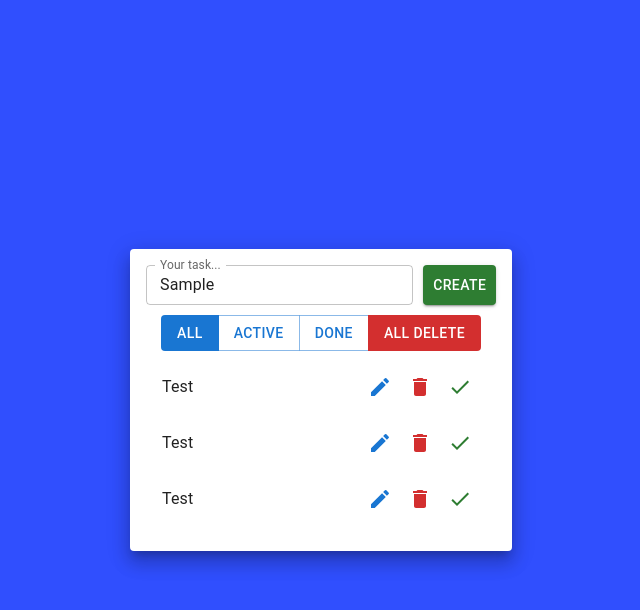
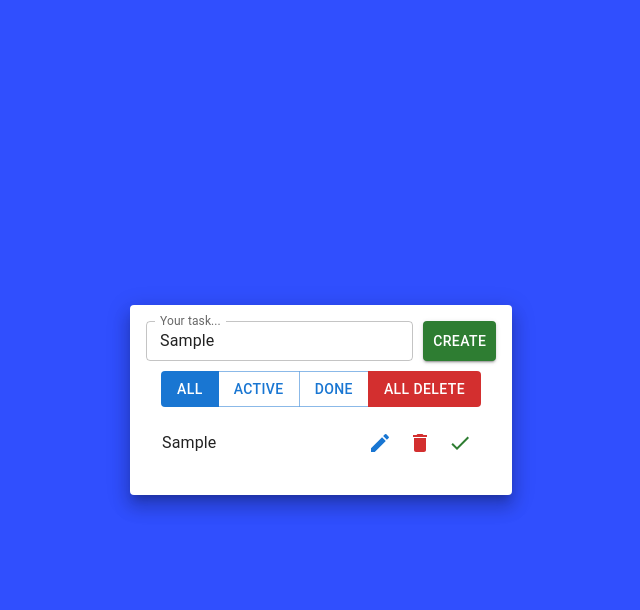
Before and after one commit to FillArt/todo, a React (Create React App) app: page / in a window 1280 px wide. Both pictures are taken after typing "Sample" into the empty fields and a click on the button "CREATE". Shown: the top 610 px of the page, without its empty margins (319-959 px from the left). Built offline with nearby package versions, Linux system fonts and the light colour scheme.

Commit message:
feat: added a function for change task

```diff
--- a/package.json
+++ b/package.json
@@ -15,10 +15,12 @@
     "@types/node": "^16.7.13",
     "@types/react": "^18.0.0",
     "@types/react-dom": "^18.0.0",
+    "@types/uuid": "^10.0.0",
     "react": "^19.0.0",
     "react-dom": "^19.0.0",
     "react-scripts": "5.0.1",
     "typescript": "^4.4.2",
+    "uuid": "^11.0.4",
     "web-vitals": "^2.1.0"
   },
   "scripts": {
--- a/src/components/Input/Input.tsx
+++ b/src/components/Input/Input.tsx
@@ -1,13 +1,15 @@
-import React, {ChangeEvent, useState} from 'react';
+import React, {ChangeEvent} from 'react';
 import TextField from "@mui/material/TextField";
 
 type BaseInputProps = {
     label: string;
+    value: string;
+    setValue: (value: string) => void;
 }
 
 export const BaseInput = (props: BaseInputProps) => {
-    const { label } = props;
-    const [value, setValue] = useState("");
+    const { label, value, setValue } = props;
+
 
     const onChangeHandler = (e: ChangeEvent<HTMLInputElement>) => setValue(e.target.value);
 
--- a/src/features/Todo/Todo.tsx
+++ b/src/features/Todo/Todo.tsx
@@ -6,7 +6,7 @@ import Paper from '@mui/material/Paper';
 import { styled } from '@mui/material/styles';
 
 import {Filter} from "../../types/Todo";
-import {todoReducer} from "../../reducers/todoReducer";
+import {addTodo, changeTodo, removeTodo, todoReducer} from "../../reducers/todoReducer";
 
 const Container = styled(Paper)(({ theme }) => ({
     width: 350,
@@ -16,13 +16,24 @@ const Container = styled(Paper)(({ theme }) => ({
 
 export const Todo = () => {
     const [filter, setFilter] = useState<Filter>('All');
-    const [state, dispathState] = useReducer(todoReducer, [])
+    const [state, dispatchState] = useReducer(todoReducer, [])
 
+    const addNewItem = (title: string) => dispatchState(addTodo(title))
+    const removeItem = (id: string) => dispatchState(removeTodo(id))
+    const changeItem = (id: string, title: string) => dispatchState(changeTodo(id, title))
 
     return (
         <Container elevation={12}>
-            <TodoControl filter={filter} setFilter={setFilter} />
-            <TodoList />
+            <TodoControl
+                filter={filter}
+                setFilter={setFilter}
+                addNewItem={addNewItem}
+            />
+            <TodoList
+                state={state}
+                removeItem={removeItem}
+                changeItem={changeItem}
+            />
         </Container>
     );
 };
--- a/src/features/Todo/TodoControl.tsx
+++ b/src/features/Todo/TodoControl.tsx
@@ -1,4 +1,4 @@
-import React from 'react';
+import React, {useState} from 'react';
 import Box from '@mui/material/Box';
 import {BaseInput} from "../../components/Input/Input";
 import {ButtonBase} from "../../components/Button/Button";
@@ -7,10 +7,13 @@ import {Filter, TodoControlProps} from "../../types/Todo";
 
 export const TodoControl = (props: TodoControlProps) => {
 
-    const {filter, setFilter} = props;
 
-    const onClickFilter = (filter: Filter) => {
-        setFilter(filter);
+    const {filter, setFilter, addNewItem} = props;
+    const [value, setValue] = useState("");
+
+    const onClickFilter = (filter: Filter) => setFilter(filter);
+    const onClickHandler = () => {
+        addNewItem(value)
     }
 
     return (
@@ -21,12 +24,12 @@ export const TodoControl = (props: TodoControlProps) => {
                 gap: '10px',
                 marginBottom: '10px',
             }}>
-                <BaseInput label={'Your task...'}/>
+                <BaseInput label={'Your task...'} value={value} setValue={setValue} />
                 <ButtonBase
                     title={'Create'}
                     color={"success"}
                     variant={'contained'}
-                    onClick={() => {alert('Send')}} />
+                    onClick={onClickHandler} />
             </Box>
 
             <ButtonGroup sx={{
--- a/src/features/Todo/TodoItem.tsx
+++ b/src/features/Todo/TodoItem.tsx
@@ -6,15 +6,34 @@ import EditIcon from "@mui/icons-material/Edit";
 import DeleteIcon from "@mui/icons-material/Delete";
 import CheckIcon from "@mui/icons-material/Check";
 import ListItem from "@mui/material/ListItem";
+import {TodoItemProps} from "../../types/Todo";
+import {BaseInput} from "../../components/Input/Input";
 
-export const TodoItem = () => {
+export const TodoItem = (props: TodoItemProps) => {
+    const {removeItem, changeItem, item} = props;
+    const [changeMode, setMode] = React.useState(false);
+    const [changeValue, setChangeValue] = React.useState(item.title);
+
+    const changeItemHandler = (id: string, title: string) => {
+        setMode(false);
+        changeItem(id, title)
+    }
+
     return (
-        <ListItem>
-            <ListItemText>Test</ListItemText>
+            <ListItem>
+                {changeMode ? <BaseInput label={''} value={changeValue} setValue={setChangeValue} /> : <ListItemText>{item.title}</ListItemText>}
+
             <ButtonGroup>
-                <ButtonIcon color="primary" onClick={() => alert('Edit')}><EditIcon /></ButtonIcon>
-                <ButtonIcon color="error" onClick={() => alert('Delete')}><DeleteIcon /></ButtonIcon>
-                <ButtonIcon color="success" onClick={() => alert('Did it')}><CheckIcon /></ButtonIcon>
+                {!changeMode ? (
+                    <>
+                    <ButtonIcon color="primary" onClick={() => setMode(true)}><EditIcon /></ButtonIcon>
+                    <ButtonIcon color="error" onClick={() => removeItem(item.id) }><DeleteIcon /></ButtonIcon>
+                    </>
+                    ) : null
+
+                }
+
+                <ButtonIcon color="success" onClick={() => changeItemHandler(item.id, changeValue)}><CheckIcon /></ButtonIcon>
             </ButtonGroup>
         </ListItem>
     );
--- a/src/features/Todo/TodoList.tsx
+++ b/src/features/Todo/TodoList.tsx
@@ -1,15 +1,17 @@
 import React from 'react';
 import List from '@mui/material/List';
 import {TodoItem} from "./TodoItem";
+import {TodoListProps} from "../../types/Todo";
 
-export const TodoList = () => {
+
+
+export const TodoList = (props: TodoListProps) => {
+    const {state} = props;
     return (
         <List>
-
-            <TodoItem/>
-            <TodoItem/>
-            <TodoItem/>
-
+            {state && state.map(item => {
+                return <TodoItem item={item} changeItem={props.changeItem} removeItem={props.removeItem}/>
+            })}
         </List>
 
     );
--- a/src/reducers/todoReducer.tsx
+++ b/src/reducers/todoReducer.tsx
@@ -1,15 +1,21 @@
-import {TsarType} from "../types/Todo";
+import {State, TsarType} from "../types/Todo";
+import {v1} from "uuid";
 
-export const todoReducer = (state: any, action: TsarType) => {
+export const todoReducer = (state: State[], action: TsarType): State[] => {
     switch (action.type) {
         case 'ADD-TODO': {
-            return state;
+            const newItem = {
+                id: v1(),
+                title: action.payload.title,
+                isDone: false
+            }
+            return [...state, newItem];
         }
         case 'REMOVE-TODO': {
-            return state;
+            return state.filter(item => item.id !== action.payload.id)
         }
         case 'CHANGE-TODO': {
-            return state;
+            return state.map(item => item.id === action.payload.id ? {...item, title: action.payload.title} : item);
         }
         case 'CHANGE-STATUS': {
             return state;
```
Also changed, not shown: src/types/Todo.ts (+19 -0 lines), 1 other file (tests, documents, lock files or other folders).
